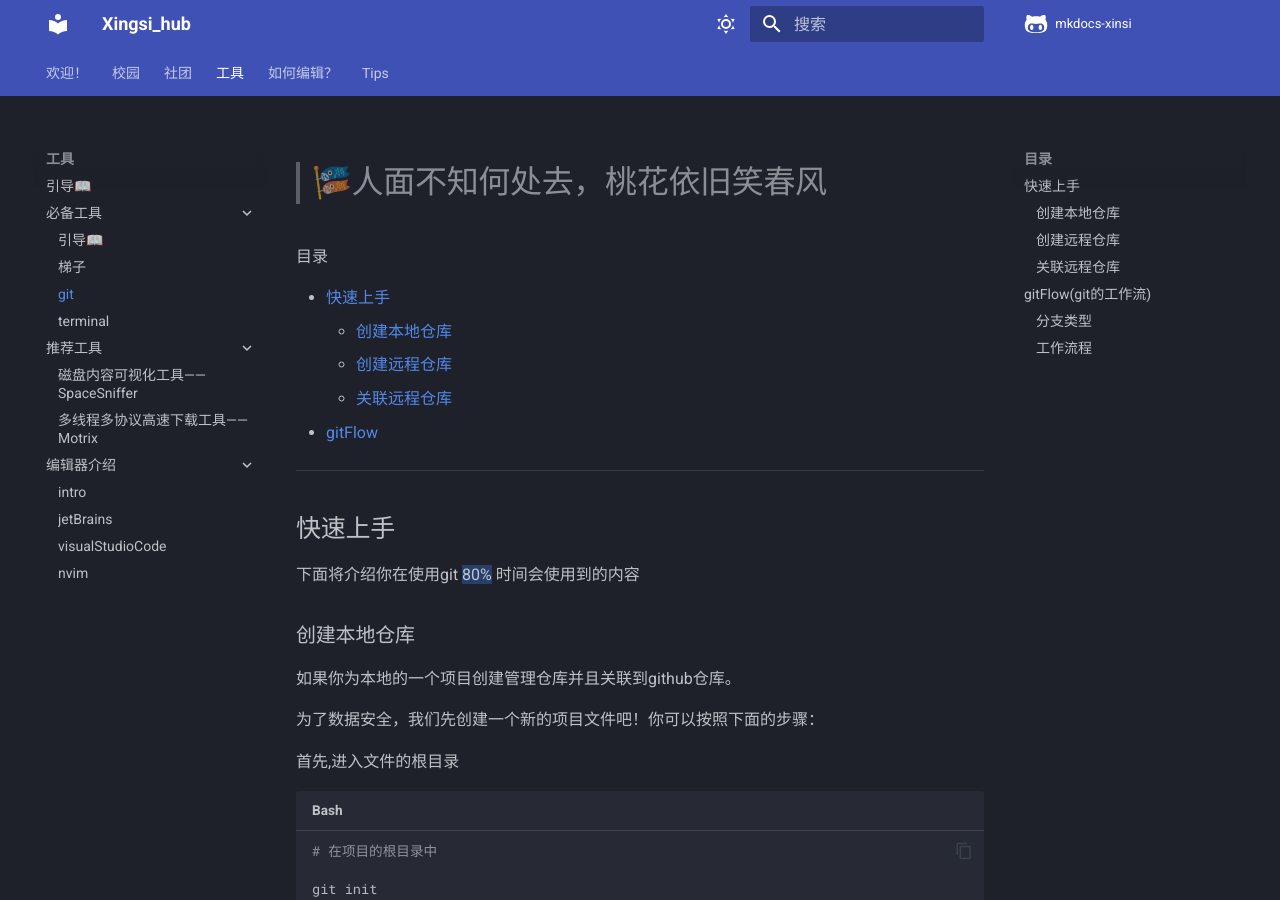
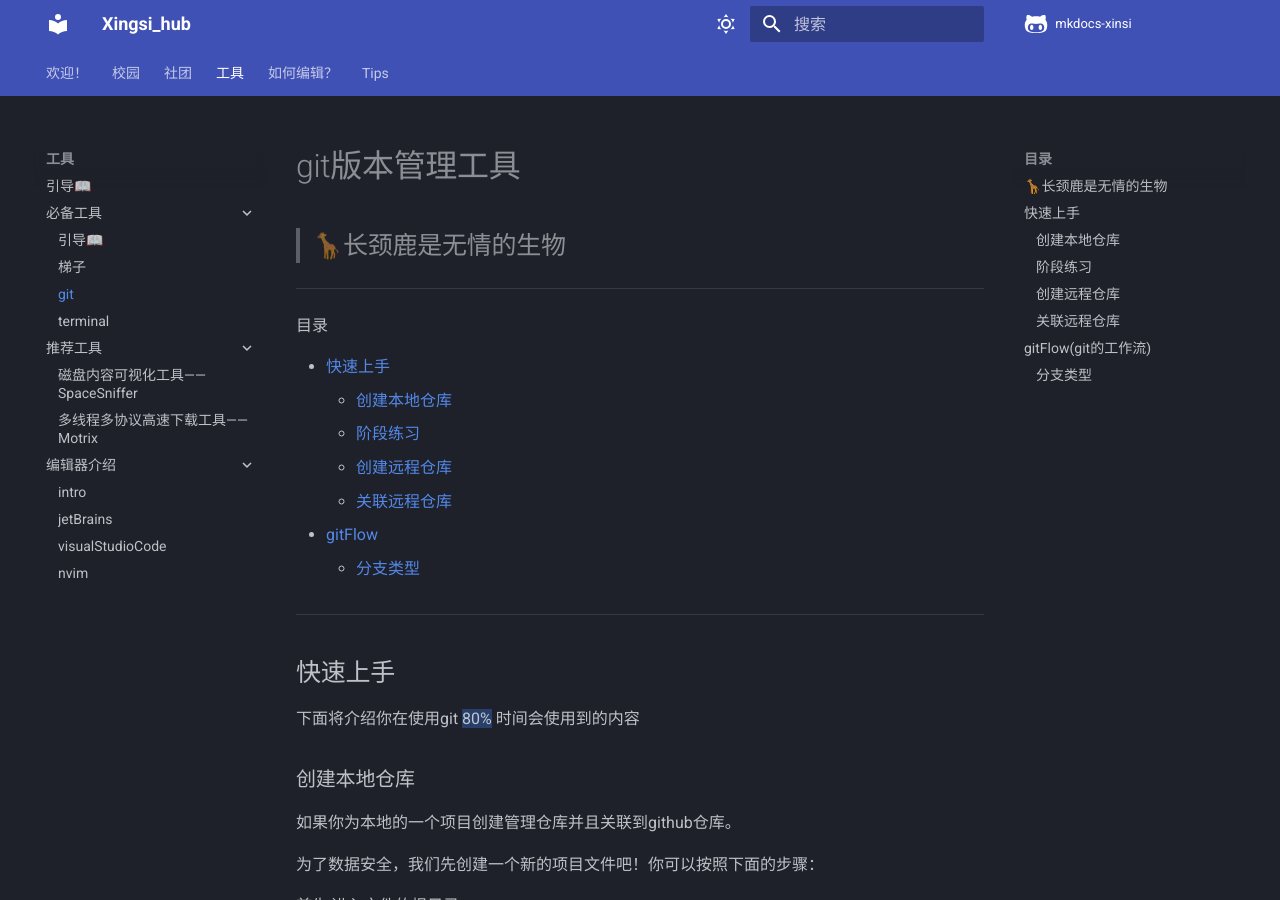
Before and after one commit to disjfjdizmfnkf/mkdocs-xingsi, an MkDocs documentation site: the page built from docs/essentialTools/git.md, in a window 1280 px wide and 900 px high. Built offline with MkDocs 1.6.1 and Material for MkDocs 9.7.7, drawn with Linux system fonts in a browser that asks for light colours; comment, search, counter and statistics services are not loaded; some of the changed text lies outside the part shown.

Commit message:
add: 完成git

````diff
--- a/docs/essentialTools/git.md
+++ b/docs/essentialTools/git.md
@@ -1,13 +1,17 @@
-> # 🎏人面不知何处去，桃花依旧笑春风
+# git版本管理工具
+> ## 🦒长颈鹿是无情的生物
+
+---
 
 目录
 
 - [快速上手](#_2)
     - [创建本地仓库](#_3)
-    - [创建远程仓库](#_4)
-    - [关联远程仓库](#_5)
+    - [阶段练习](#_4)
+    - [创建远程仓库](#_5)
+    - [关联远程仓库](#_6)
 - [gitFlow](#gitflowgit)
-
+    - [分支类型](#_7)
 ---
 
 ## 快速上手
@@ -65,7 +69,7 @@
 现在，你已经可以跟踪这个文件了，使用`git status`你可以看到当前仓库的状态
 
 
-<img alt="当前仓库状态" src="../../assets/essentialTools/git/image.png" width="300px" loading="lazy">
+<img alt="当前仓库状态" src="../../assets/essentialTools/git/image.png" width="400px" loading="lazy">
 
 
 ok,现在你已经完成了haha_face文件，就好像是相机对准一张笑脸并且拍好了照片，让我们把它洗出来放入相册吧
@@ -123,7 +127,7 @@
 现在已经有两个提交记录了，以后有更多的提交记录时，你可以移动HEAD回到任意一个历史上，在git 历史记录中，每个提交都可以看作是一个Node对象，你可以使用`git log` 查看这些历史，也可以在ide中使用插件。
 
 
-<img alt="git log" src="../../assets/essentialTools/git/image-1.png" width="300px" loading="lazy">
+<img alt="git log" src="../../assets/essentialTools/git/image-1.png" width="450px" loading="lazy">
 
 
 ``` shell
@@ -158,6 +162,10 @@
     - `git status`: 查看暂存区的状态
     - 文件的三种状态
 
+
+### 阶段练习
+
+现在，你可以在[这个](https://learngitbranching.js.org/?locale=zh_CN)网站中练习或者学习更多的git技巧了
 
 
 ### 创建远程仓库
@@ -218,7 +226,3 @@
 3. 功能分支 (feature)：从开发分支派生，用于开发新功能，完成后合并回开发分支。
 4. 发布分支 (release)：从开发分支派生，准备发布新版本，修复bug，完成后合并到主分支和开发分支。
 5. 热修复分支 (hotfix)：从主分支派生，用于快速修复生产环境中的问题，完成后合并到主分支和开发分支。
-
-### 工作流程
-
-<!-- TODO: 修改目录跳转问题/ 创建远程仓库/关联远程仓库 -->
````
